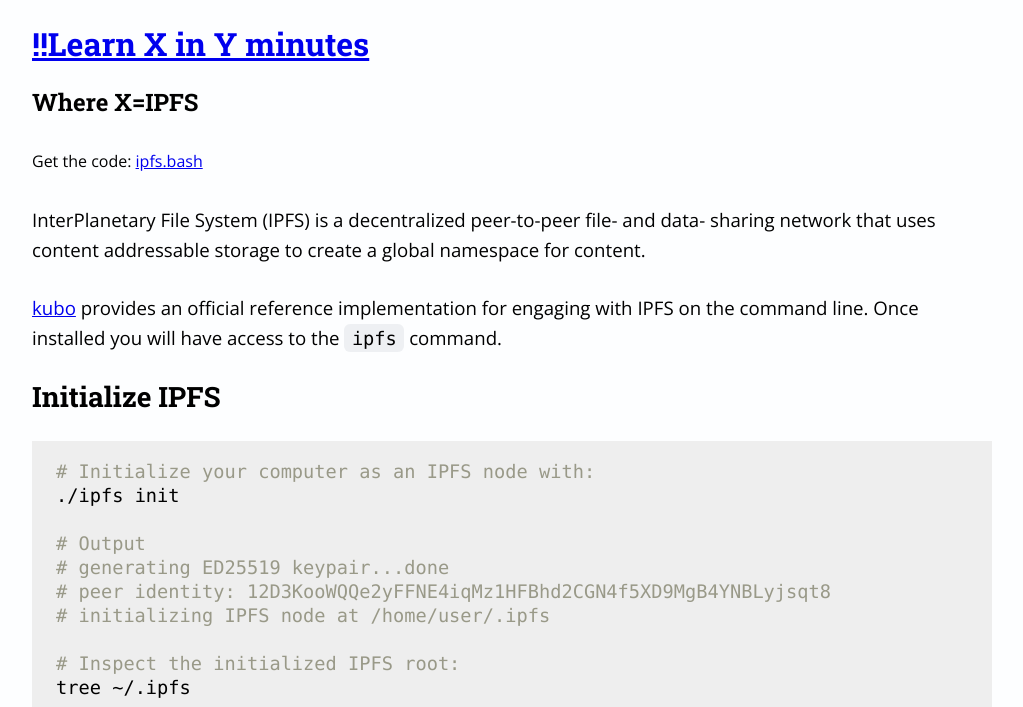
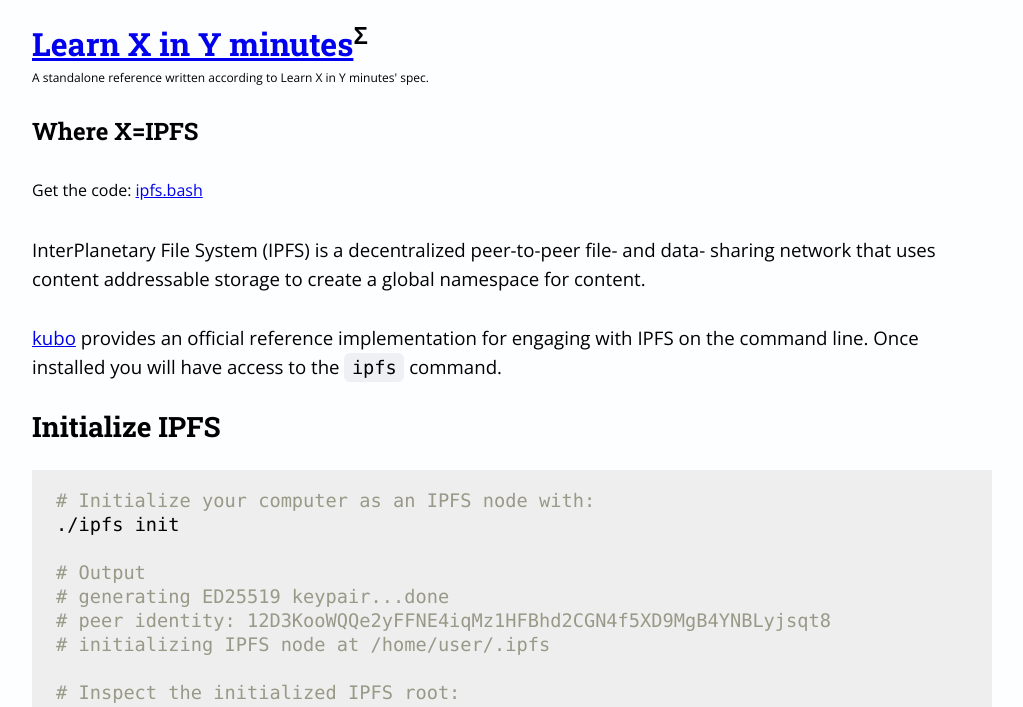
Before and after one commit to ross-spencer/learn-ipfs, a plain HTML site: page docs/index.html in a window 1280 px wide. Shown: the top 707 px of the page, without its empty margins (128-1151 px from the left). Drawn offline with nearby package versions, Linux system fonts and the light colour scheme.

Commit message:
Update formatting

```diff
--- a/docs/index.html
+++ b/docs/index.html
@@ -34,7 +34,8 @@
   </head>
   <body>
     <div class="container">
-      <h1><a href="/">!!Learn X in Y minutes</a></h1>
+      <h1><a href="/learn-ipfs">Learn X in Y minutes</a><sup>Σ</sup></h1>
+      <sub>A standalone reference written according to Learn X in Y minutes&#39; spec.</sub>
       <h2>Where X=IPFS</h2>
 
       <p class="filelink">
```
